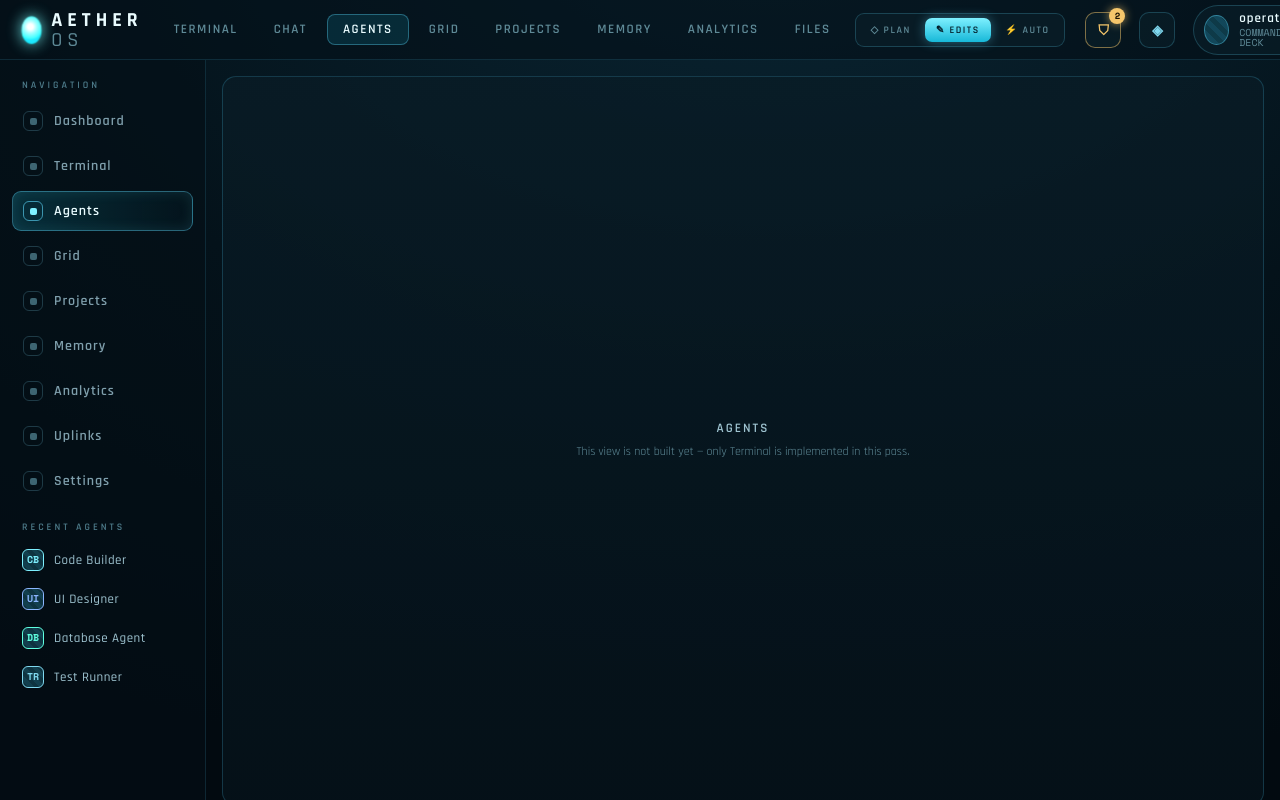
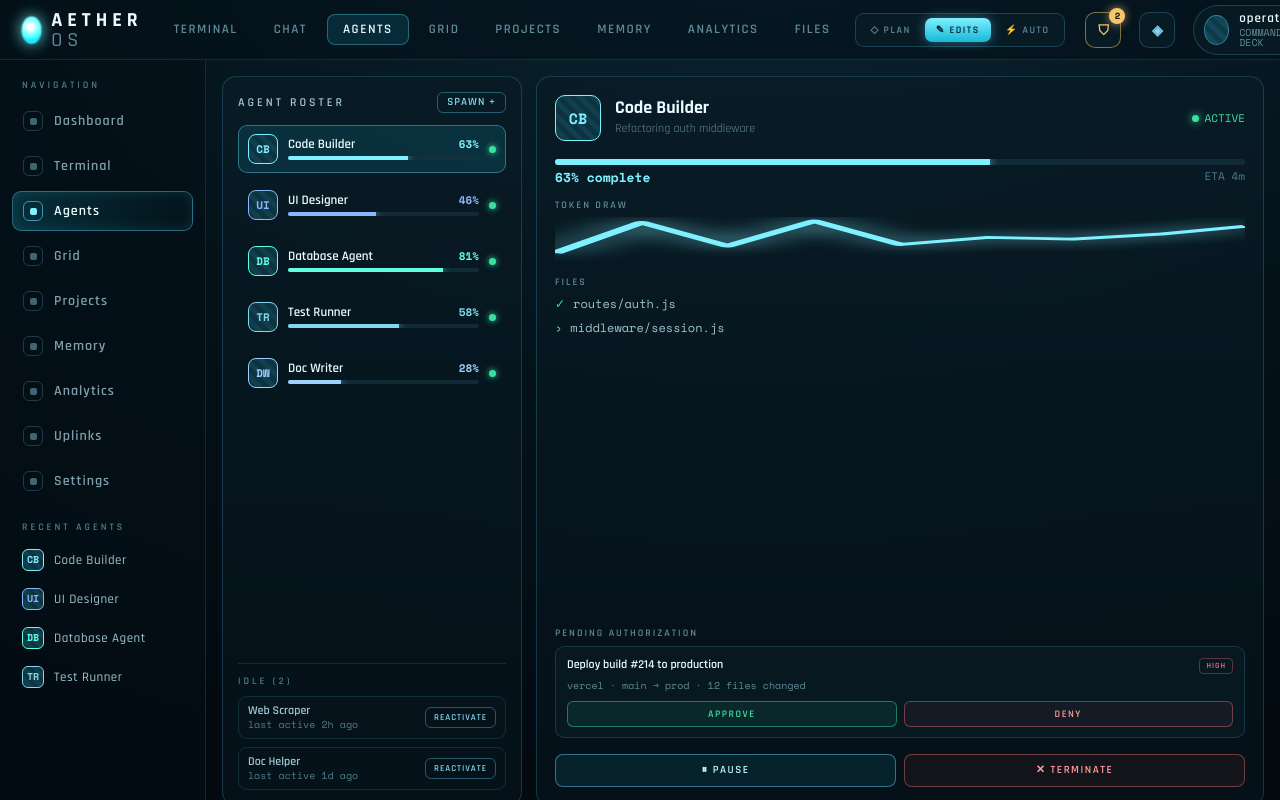
Before and after one commit to mwgrant21/Aether-OS, a React (Vite) app: page / in a window 1280 px wide. Both pictures are taken after a click on the element "AGENTS". Shown: the top 800 px of the page. Built offline with nearby package versions, Linux system fonts and the light colour scheme.

Commit message:
feat: compose the Agents view and wire it into the view registry

```diff
--- /dev/null
+++ b/src/components/agents/AgentsView.tsx
@@ -0,0 +1,19 @@
+import type { CSSProperties } from 'react';
+import { useAetherStore } from '../../state/store';
+import { pickSelectedAgent } from './agentsMath';
+import { AgentRosterCard } from './AgentRosterCard';
+import { AgentDetailCard } from './AgentDetailCard';
+
+export function AgentsView() {
+  const { state } = useAetherStore();
+  const selectedAgent = pickSelectedAgent(state.agents, state.selected);
+
+  return (
+    <div style={rootStyle}>
+      <AgentRosterCard selectedName={selectedAgent?.name ?? null} />
+      <AgentDetailCard agent={selectedAgent} />
+    </div>
+  );
+}
+
+const rootStyle: CSSProperties = { flex: 1, minHeight: 0, display: 'flex', gap: 14 };
--- a/src/viewRegistry.ts
+++ b/src/viewRegistry.ts
@@ -1,6 +1,7 @@
 import type { ComponentType } from 'react';
 import { TerminalView } from './components/terminal/TerminalView';
 import { DashboardView } from './components/dashboard/DashboardView';
+import { AgentsView } from './components/agents/AgentsView';
 
 export interface ViewDef {
   id: string;
@@ -13,7 +14,7 @@ export const VIEWS: ViewDef[] = [
   { id: 'Dashboard', inTopBar: false, inSidebar: true, component: DashboardView },
   { id: 'Terminal', inTopBar: true, inSidebar: true, component: TerminalView },
   { id: 'Chat', inTopBar: true, inSidebar: false, component: null },
-  { id: 'Agents', inTopBar: true, inSidebar: true, component: null },
+  { id: 'Agents', inTopBar: true, inSidebar: true, component: AgentsView },
   { id: 'Grid', inTopBar: true, inSidebar: true, component: null },
   { id: 'Projects', inTopBar: true, inSidebar: true, component: null },
   { id: 'Memory', inTopBar: true, inSidebar: true, component: null },
```
Also changed, not shown: 1 other file (tests, documents, lock files or other folders).
